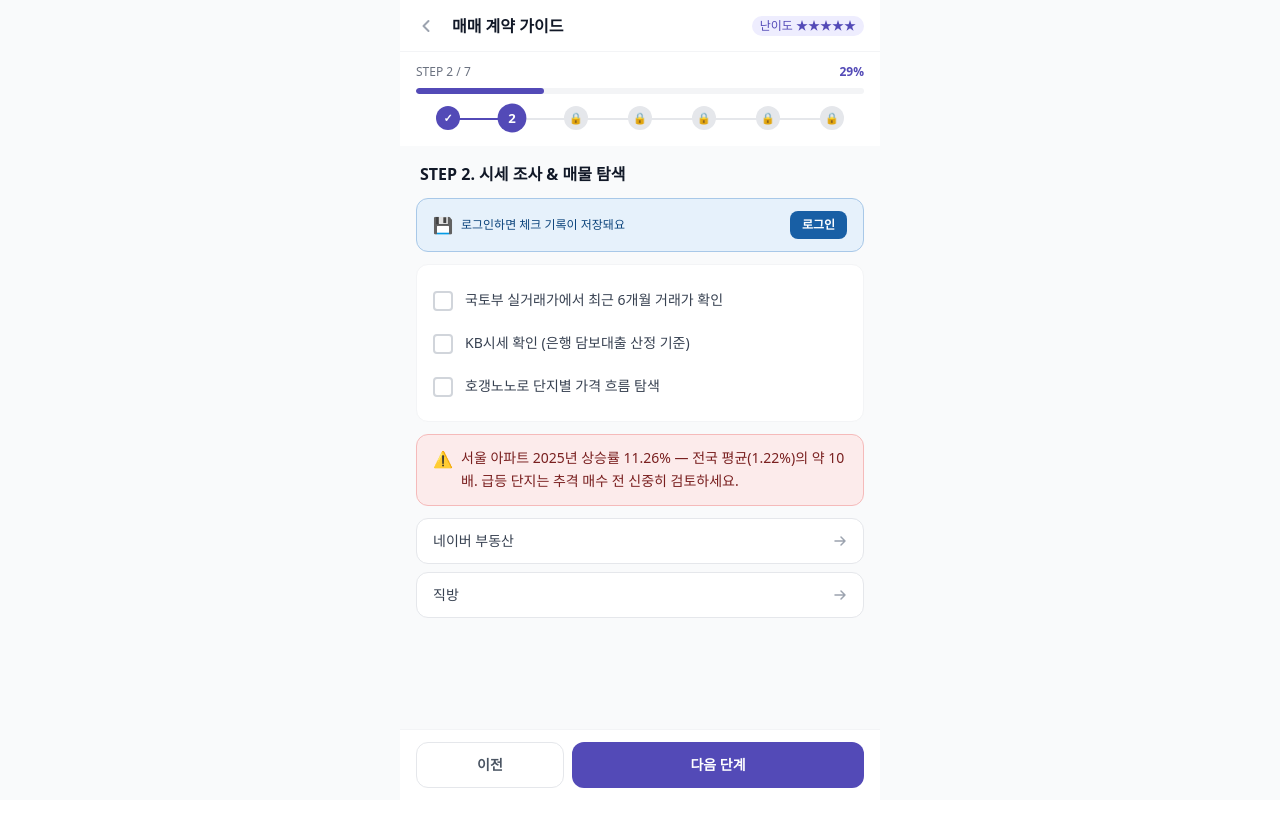
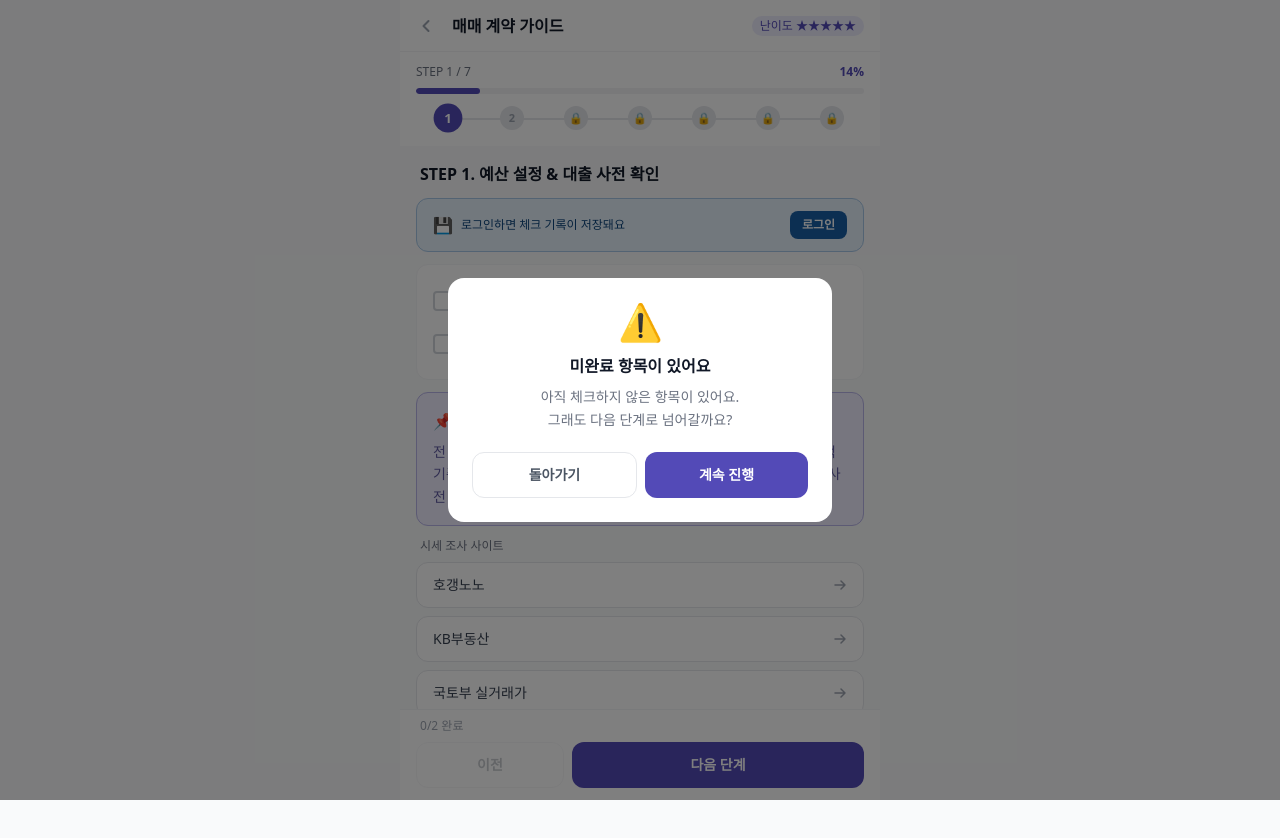
Before and after one commit to jipsa-app/jipsa-client, a React (Vite) app: page /sale in a window 1280 px wide. Both pictures are taken after a click on the button "다음 단계". Shown: the top 838 px of the page. Before the commit the page ends 800 px from the top, so only its background shows below. Built offline with nearby package versions, Linux system fonts and the light colour scheme.

Commit message:
feat: 가이드 스텝별 체크리스트 초기화 버튼 및 미완료 경고 모달 추가

```diff
--- a/src/pages/JeonseGuide.jsx
+++ b/src/pages/JeonseGuide.jsx
@@ -40,8 +40,10 @@ function LoginGate({ onLogin, color }) {
   )
 }
 
-function StepLayout({ step, total, title, children, onPrev, onNext, loginBanner, isLoggedIn, onLogin }) {
+function StepLayout({ step, total, title, children, onPrev, onNext, onReset, checks, stepItems, loginBanner, isLoggedIn, onLogin }) {
   const locked = step >= 3 && !isLoggedIn
+  const checkedCount = (stepItems || []).filter(k => !!checks?.[k]).length
+  const totalCount = (stepItems || []).length
 
   return (
     <div className="mx-auto max-w-mobile min-h-screen flex flex-col bg-gray-50">
@@ -97,7 +99,16 @@ function StepLayout({ step, total, title, children, onPrev, onNext, loginBanner,
             {children}
           </div>
       }
-      <div className="sticky bottom-0 bg-white border-t border-gray-100 px-4 py-3 flex gap-2">
+      <div className="sticky bottom-0 bg-white border-t border-gray-100 px-4 pt-2 pb-3">
+        {totalCount > 0 && (
+          <div className="flex items-center justify-between mb-2 px-1">
+            <span className="text-xs text-gray-400">{checkedCount}/{totalCount} 완료</span>
+            {onReset && checkedCount > 0 && (
+              <button onClick={onReset} className="text-xs text-gray-300 underline underline-offset-2">초기화</button>
+            )}
+          </div>
+        )}
+        <div className="flex gap-2">
         <button
           onClick={onPrev}
           disabled={step === 1}
@@ -113,6 +124,7 @@ function StepLayout({ step, total, title, children, onPrev, onNext, loginBanner,
         >
           {step === total ? '완료 🎉' : '다음 단계'}
         </button>
+        </div>
       </div>
     </div>
   )
@@ -171,9 +183,20 @@ function CompleteCard({ items }) {
 
 const PREFIX = 'jeonse_'
 
+const STEP_ITEMS = {
+  1: ['1a', '1b'],
+  2: ['2a', '2b', '2c', '2d', '2e', '2f', '2g'],
+  3: ['3a', '3b', '3c'],
+  4: ['4a', '4b'],
+  5: [],
+  6: [],
+}
+
 export default function JeonseGuide() {
   const navigate = useNavigate()
   const [step, setStep] = useState(() => Number(localStorage.getItem('jeonse_step')) || 1)
+  const [showWarning, setShowWarning] = useState(false)
+  const [pendingNext, setPendingNext] = useState(null)
   const [checks, setChecks] = useState({})
   const [priceInput, setPriceInput] = useState({ senior: '', mine: '', market: '' })
   const [showConversion, setShowConversion] = useState(false)
@@ -214,6 +237,31 @@ export default function JeonseGuide() {
   const toggle = async (key) => {
     if (isLoggedIn) await toggleChecklistItem(PREFIX + key).catch(() => {})
     setChecks((c) => ({ ...c, [key]: !c[key] }))
+  }
+
+  const resetStep = async () => {
+    const keys = STEP_ITEMS[step] || []
+    if (isLoggedIn) await Promise.all(keys.filter(k => checks[k]).map(k => toggleChecklistItem(PREFIX + k).catch(() => {})))
+    setChecks(c => { const next = { ...c }; keys.forEach(k => { next[k] = false }); return next })
+  }
+
+  const handleNext = () => {
+    const keys = STEP_ITEMS[step] || []
+    const unchecked = keys.filter(k => !checks[k])
+    if (unchecked.length > 0) {
+      setPendingNext(() => () => {
+        const n = Math.min(TOTAL, step + 1)
+        setStep(n)
+        localStorage.setItem('jeonse_step', n)
+        if (isLoggedIn) updateGuideStep('JEONSE', n).catch(() => {})
+      })
+      setShowWarning(true)
+    } else {
+      const n = Math.min(TOTAL, step + 1)
+      setStep(n)
+      localStorage.setItem('jeonse_step', n)
+      if (isLoggedIn) updateGuideStep('JEONSE', n).catch(() => {})
+    }
   }
 
   const senior = Number(priceInput.senior) || 0
@@ -514,17 +562,46 @@ export default function JeonseGuide() {
   }
 
   return (
+    <>
       <StepLayout
         step={step}
         total={TOTAL}
         title={stepTitles[step - 1]}
-      onPrev={() => setStep((s) => { const n = Math.max(1, s - 1); localStorage.setItem('jeonse_step', n); if (isLoggedIn) updateGuideStep('JEONSE', n).catch(() => {}); return n })}
-      onNext={() => setStep((s) => { const n = Math.min(TOTAL, s + 1); localStorage.setItem('jeonse_step', n); if (isLoggedIn) updateGuideStep('JEONSE', n).catch(() => {}); return n })}
+        onPrev={() => { const n = Math.max(1, step - 1); setStep(n); localStorage.setItem('jeonse_step', n); if (isLoggedIn) updateGuideStep('JEONSE', n).catch(() => {}) }}
+        onNext={handleNext}
+        onReset={STEP_ITEMS[step]?.length > 0 ? resetStep : null}
+        checks={checks}
+        stepItems={STEP_ITEMS[step] || []}
         loginBanner={loginBanner}
         isLoggedIn={isLoggedIn}
         onLogin={() => navigate('/login')}
       >
         {content[step]}
       </StepLayout>
+
+      {showWarning && (
+        <div className="fixed inset-0 bg-black/50 z-50 flex items-center justify-center px-6">
+          <div className="bg-white rounded-2xl p-6 w-full max-w-sm">
+            <div className="text-center mb-5">
+              <div className="text-4xl mb-3">⚠️</div>
+              <p className="font-bold text-gray-900">미완료 항목이 있어요</p>
+              <p className="text-sm text-gray-500 mt-2 leading-relaxed">
+                아직 체크하지 않은 항목이 있어요.<br/>그래도 다음 단계로 넘어갈까요?
+              </p>
+            </div>
+            <div className="flex gap-2">
+              <button onClick={() => setShowWarning(false)}
+                className="flex-1 py-3 rounded-xl text-sm font-semibold border border-gray-200 text-gray-600">
+                돌아가기
+              </button>
+              <button onClick={() => { setShowWarning(false); pendingNext && pendingNext() }}
+                className="flex-1 py-3 rounded-xl text-sm font-semibold text-white bg-[#185FA5]">
+                계속 진행
+              </button>
+            </div>
+          </div>
+        </div>
+      )}
+    </>
   )
 }
--- a/src/pages/MonthlyGuide.jsx
+++ b/src/pages/MonthlyGuide.jsx
@@ -30,8 +30,10 @@ function LoginGate({ onLogin, color }) {
   )
 }
 
-function StepLayout({ step, total, title, children, onPrev, onNext, loginBanner, isLoggedIn, onLogin, color }) {
+function StepLayout({ step, total, title, children, onPrev, onNext, onReset, checks, stepItems, loginBanner, isLoggedIn, onLogin, color }) {
   const locked = step >= 3 && !isLoggedIn
+  const checkedCount = stepItems.filter(k => !!checks?.[k]).length
+  const totalCount = stepItems.length
 
   return (
     <div className="mx-auto max-w-mobile min-h-screen flex flex-col bg-gray-50">
@@ -95,7 +97,16 @@ function StepLayout({ step, total, title, children, onPrev, onNext, loginBanner,
       }
 
       {/* 이전/다음 버튼 */}
-      <div className="sticky bottom-0 bg-white border-t border-gray-100 px-4 py-3 flex gap-2">
+      <div className="sticky bottom-0 bg-white border-t border-gray-100 px-4 pt-2 pb-3">
+        {totalCount > 0 && (
+          <div className="flex items-center justify-between mb-2 px-1">
+            <span className="text-xs text-gray-400">{checkedCount}/{totalCount} 완료</span>
+            {onReset && checkedCount > 0 && (
+              <button onClick={onReset} className="text-xs text-gray-300 underline underline-offset-2">초기화</button>
+            )}
+          </div>
+        )}
+        <div className="flex gap-2">
           <button
             onClick={onPrev}
             disabled={step === 1}
@@ -106,11 +117,12 @@ function StepLayout({ step, total, title, children, onPrev, onNext, loginBanner,
           <button
             onClick={onNext}
             disabled={step === total}
-          className="flex-2 flex-[2] py-3 rounded-xl text-sm font-semibold text-white disabled:opacity-30"
+            className="flex-[2] py-3 rounded-xl text-sm font-semibold text-white disabled:opacity-30"
             style={{ backgroundColor: step === total ? '#d1d5db' : COLOR }}
           >
             {step === total ? '완료 🎉' : '다음 단계'}
           </button>
+        </div>
       </div>
     </div>
   )
@@ -207,12 +219,23 @@ const stepTitles = [
 
 const PREFIX = 'monthly_'
 
+// 각 스텝별 체크 항목 ID
+const STEP_ITEMS = {
+  1: ['1a', '1b'],
+  2: ['2a', '2b', '2c', '2d', '2e', '2f', '2g'],
+  3: ['3a', '3b', '3c'],
+  4: ['4a', '4b'],
+  5: [],
+}
+
 export default function MonthlyGuide() {
   const navigate = useNavigate()
   const [step, setStep] = useState(() => Number(localStorage.getItem('monthly_step')) || 1)
   const [checks, setChecks] = useState({})
   const [showCalc, setShowCalc] = useState(false)
   const [showConversion, setShowConversion] = useState(false)
+  const [showWarning, setShowWarning] = useState(false)
+  const [pendingNext, setPendingNext] = useState(null)
   const isLoggedIn = !!localStorage.getItem('token')
 
   const loginBanner = !isLoggedIn && (
@@ -252,6 +275,31 @@ export default function MonthlyGuide() {
   const toggle = async (key) => {
     if (isLoggedIn) await toggleChecklistItem(PREFIX + key).catch(() => {})
     setChecks((c) => ({ ...c, [key]: !c[key] }))
+  }
+
+  const resetStep = async () => {
+    const keys = STEP_ITEMS[step] || []
+    if (isLoggedIn) await Promise.all(keys.filter(k => checks[k]).map(k => toggleChecklistItem(PREFIX + k).catch(() => {})))
+    setChecks(c => { const next = { ...c }; keys.forEach(k => { next[k] = false }); return next })
+  }
+
+  const handleNext = () => {
+    const keys = STEP_ITEMS[step] || []
+    const unchecked = keys.filter(k => !checks[k])
+    if (unchecked.length > 0) {
+      setPendingNext(() => () => {
+        const n = Math.min(TOTAL, step + 1)
+        setStep(n)
+        localStorage.setItem('monthly_step', n)
+        if (isLoggedIn) updateGuideStep('MONTHLY', n).catch(() => {})
+      })
+      setShowWarning(true)
+    } else {
+      const n = Math.min(TOTAL, step + 1)
+      setStep(n)
+      localStorage.setItem('monthly_step', n)
+      if (isLoggedIn) updateGuideStep('MONTHLY', n).catch(() => {})
+    }
   }
 
   const content = {
@@ -459,8 +507,11 @@ export default function MonthlyGuide() {
         step={step}
         total={TOTAL}
         title={stepTitles[step - 1]}
-        onPrev={() => setStep((s) => { const n = Math.max(1, s - 1); localStorage.setItem('monthly_step', n); if (isLoggedIn) updateGuideStep('MONTHLY', n).catch(() => {}); return n })}
-        onNext={() => setStep((s) => { const n = Math.min(TOTAL, s + 1); localStorage.setItem('monthly_step', n); if (isLoggedIn) updateGuideStep('MONTHLY', n).catch(() => {}); return n })}
+        onPrev={() => { const n = Math.max(1, step - 1); setStep(n); localStorage.setItem('monthly_step', n); if (isLoggedIn) updateGuideStep('MONTHLY', n).catch(() => {}) }}
+        onNext={handleNext}
+        onReset={STEP_ITEMS[step]?.length > 0 ? resetStep : null}
+        checks={checks}
+        stepItems={STEP_ITEMS[step] || []}
         loginBanner={loginBanner}
         isLoggedIn={isLoggedIn}
         onLogin={() => navigate('/login')}
@@ -468,6 +519,32 @@ export default function MonthlyGuide() {
       >
         {content[step]}
       </StepLayout>
+
+      {/* 경고 모달 */}
+      {showWarning && (
+        <div className="fixed inset-0 bg-black/50 z-50 flex items-center justify-center px-6">
+          <div className="bg-white rounded-2xl p-6 w-full max-w-sm">
+            <div className="text-center mb-5">
+              <div className="text-4xl mb-3">⚠️</div>
+              <p className="font-bold text-gray-900">미완료 항목이 있어요</p>
+              <p className="text-sm text-gray-500 mt-2 leading-relaxed">
+                아직 체크하지 않은 항목이 있어요.<br/>그래도 다음 단계로 넘어갈까요?
+              </p>
+            </div>
+            <div className="flex gap-2">
+              <button onClick={() => setShowWarning(false)}
+                className="flex-1 py-3 rounded-xl text-sm font-semibold border border-gray-200 text-gray-600">
+                돌아가기
+              </button>
+              <button onClick={() => { setShowWarning(false); pendingNext && pendingNext() }}
+                className="flex-1 py-3 rounded-xl text-sm font-semibold text-white"
+                style={{ backgroundColor: COLOR }}>
+                계속 진행
+              </button>
+            </div>
+          </div>
+        </div>
+      )}
     </>
   )
 }
--- a/src/pages/SaleGuide.jsx
+++ b/src/pages/SaleGuide.jsx
@@ -41,8 +41,10 @@ function LoginGate({ onLogin, color }) {
   )
 }
 
-function StepLayout({ step, total, title, children, onPrev, onNext, loginBanner, isLoggedIn, onLogin }) {
+function StepLayout({ step, total, title, children, onPrev, onNext, onReset, checks, stepItems, loginBanner, isLoggedIn, onLogin }) {
   const locked = step >= 3 && !isLoggedIn
+  const checkedCount = (stepItems || []).filter(k => !!checks?.[k]).length
+  const totalCount = (stepItems || []).length
 
   return (
     <div className="mx-auto max-w-mobile min-h-screen flex flex-col bg-gray-50">
@@ -92,11 +94,21 @@ function StepLayout({ step, total, title, children, onPrev, onNext, loginBanner,
             {children}
           </div>
       }
-      <div className="sticky bottom-0 bg-white border-t border-gray-100 px-4 py-3 flex gap-2">
+      <div className="sticky bottom-0 bg-white border-t border-gray-100 px-4 pt-2 pb-3">
+        {totalCount > 0 && (
+          <div className="flex items-center justify-between mb-2 px-1">
+            <span className="text-xs text-gray-400">{checkedCount}/{totalCount} 완료</span>
+            {onReset && checkedCount > 0 && (
+              <button onClick={onReset} className="text-xs text-gray-300 underline underline-offset-2">초기화</button>
+            )}
+          </div>
+        )}
+        <div className="flex gap-2">
           <button onClick={onPrev} disabled={step === 1} className="flex-1 py-3 rounded-xl text-sm font-semibold border border-gray-200 text-gray-600 disabled:opacity-30">이전</button>
           <button onClick={onNext} disabled={step === total} className="flex-[2] py-3 rounded-xl text-sm font-semibold text-white disabled:opacity-30" style={{ backgroundColor: step === total ? '#d1d5db' : COLOR }}>
             {step === total ? '완료 🎉' : '다음 단계'}
           </button>
+        </div>
       </div>
     </div>
   )
@@ -148,9 +160,21 @@ function CompleteCard({ items }) {
 
 const PREFIX = 'sale_'
 
+const STEP_ITEMS = {
+  1: ['1a', '1b'],
+  2: ['2a', '2b', '2c'],
+  3: ['3a', '3b'],
+  4: ['4a', '4b'],
+  5: ['5a', '5b'],
+  6: [],
+  7: [],
+}
+
 export default function SaleGuide() {
   const navigate = useNavigate()
   const [step, setStep] = useState(() => Number(localStorage.getItem('sale_step')) || 1)
+  const [showWarning, setShowWarning] = useState(false)
+  const [pendingNext, setPendingNext] = useState(null)
   const [checks, setChecks] = useState({})
   const [showCalc, setShowCalc] = useState(false)
   const isLoggedIn = !!localStorage.getItem('token')
@@ -190,6 +214,31 @@ export default function SaleGuide() {
   const toggle = async (key) => {
     if (isLoggedIn) await toggleChecklistItem(PREFIX + key).catch(() => {})
     setChecks((c) => ({ ...c, [key]: !c[key] }))
+  }
+
+  const resetStep = async () => {
+    const keys = STEP_ITEMS[step] || []
+    if (isLoggedIn) await Promise.all(keys.filter(k => checks[k]).map(k => toggleChecklistItem(PREFIX + k).catch(() => {})))
+    setChecks(c => { const next = { ...c }; keys.forEach(k => { next[k] = false }); return next })
+  }
+
+  const handleNext = () => {
+    const keys = STEP_ITEMS[step] || []
+    const unchecked = keys.filter(k => !checks[k])
+    if (unchecked.length > 0) {
+      setPendingNext(() => () => {
+        const n = Math.min(TOTAL, step + 1)
+        setStep(n)
+        localStorage.setItem('sale_step', n)
+        if (isLoggedIn) updateGuideStep('SALE', n).catch(() => {})
+      })
+      setShowWarning(true)
+    } else {
+      const n = Math.min(TOTAL, step + 1)
+      setStep(n)
+      localStorage.setItem('sale_step', n)
+      if (isLoggedIn) updateGuideStep('SALE', n).catch(() => {})
+    }
   }
 
   const content = {
@@ -373,17 +422,47 @@ export default function SaleGuide() {
   }
 
   return (
+    <>
       <StepLayout
         step={step}
         total={TOTAL}
         title={stepTitles[step - 1]}
-      onPrev={() => setStep((s) => { const n = Math.max(1, s - 1); localStorage.setItem('sale_step', n); if (isLoggedIn) updateGuideStep('SALE', n).catch(() => {}); return n })}
-      onNext={() => setStep((s) => { const n = Math.min(TOTAL, s + 1); localStorage.setItem('sale_step', n); if (isLoggedIn) updateGuideStep('SALE', n).catch(() => {}); return n })}
+        onPrev={() => { const n = Math.max(1, step - 1); setStep(n); localStorage.setItem('sale_step', n); if (isLoggedIn) updateGuideStep('SALE', n).catch(() => {}) }}
+        onNext={handleNext}
+        onReset={STEP_ITEMS[step]?.length > 0 ? resetStep : null}
+        checks={checks}
+        stepItems={STEP_ITEMS[step] || []}
         loginBanner={loginBanner}
         isLoggedIn={isLoggedIn}
         onLogin={() => navigate('/login')}
       >
         {content[step]}
       </StepLayout>
+
+      {showWarning && (
+        <div className="fixed inset-0 bg-black/50 z-50 flex items-center justify-center px-6">
+          <div className="bg-white rounded-2xl p-6 w-full max-w-sm">
+            <div className="text-center mb-5">
+              <div className="text-4xl mb-3">⚠️</div>
+              <p className="font-bold text-gray-900">미완료 항목이 있어요</p>
+              <p className="text-sm text-gray-500 mt-2 leading-relaxed">
+                아직 체크하지 않은 항목이 있어요.<br/>그래도 다음 단계로 넘어갈까요?
+              </p>
+            </div>
+            <div className="flex gap-2">
+              <button onClick={() => setShowWarning(false)}
+                className="flex-1 py-3 rounded-xl text-sm font-semibold border border-gray-200 text-gray-600">
+                돌아가기
+              </button>
+              <button onClick={() => { setShowWarning(false); pendingNext && pendingNext() }}
+                className="flex-1 py-3 rounded-xl text-sm font-semibold text-white"
+                style={{ backgroundColor: COLOR }}>
+                계속 진행
+              </button>
+            </div>
+          </div>
+        </div>
+      )}
+    </>
   )
 }
```
Lines whose indentation alone changed are shown as unchanged.
